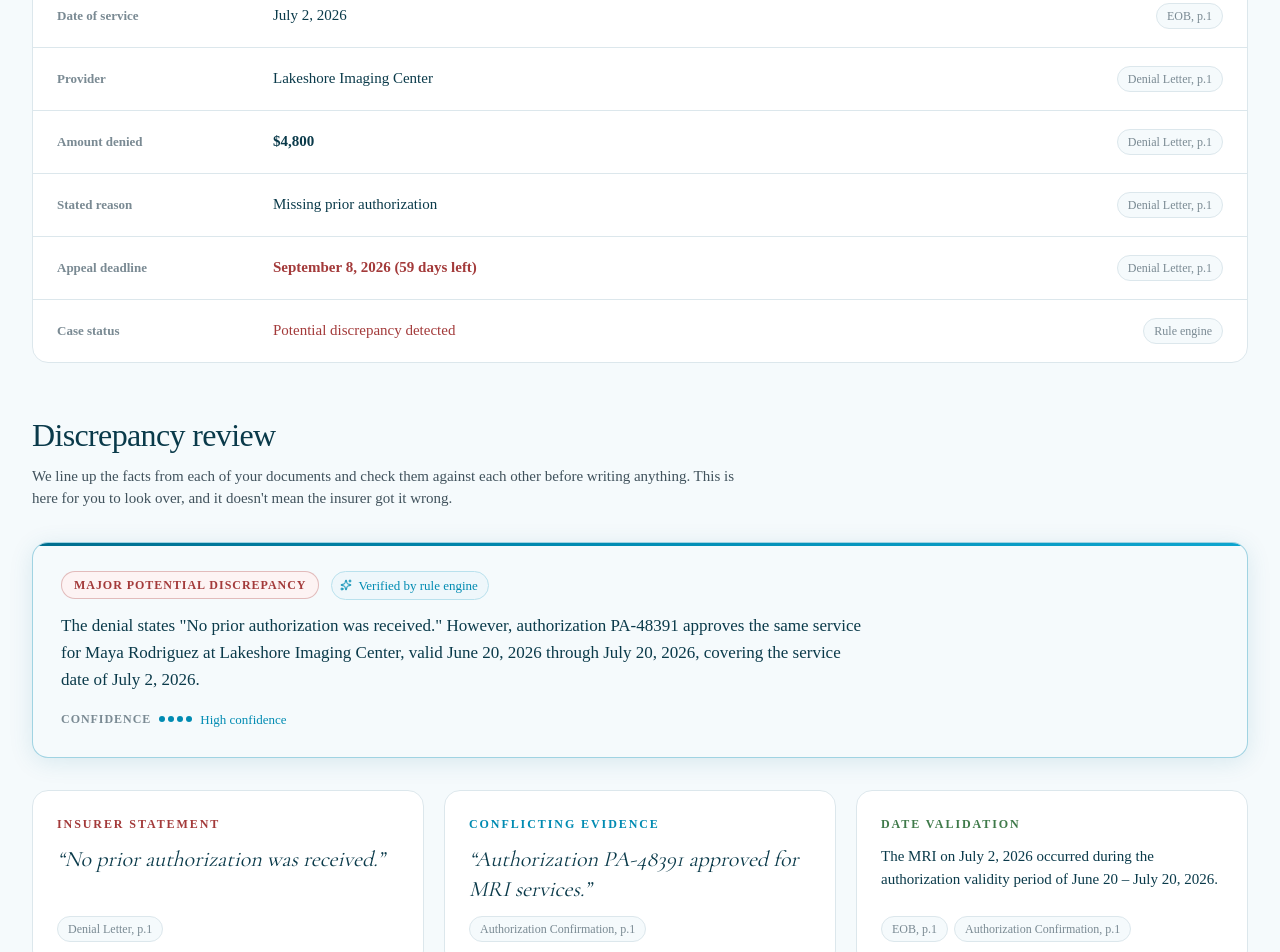
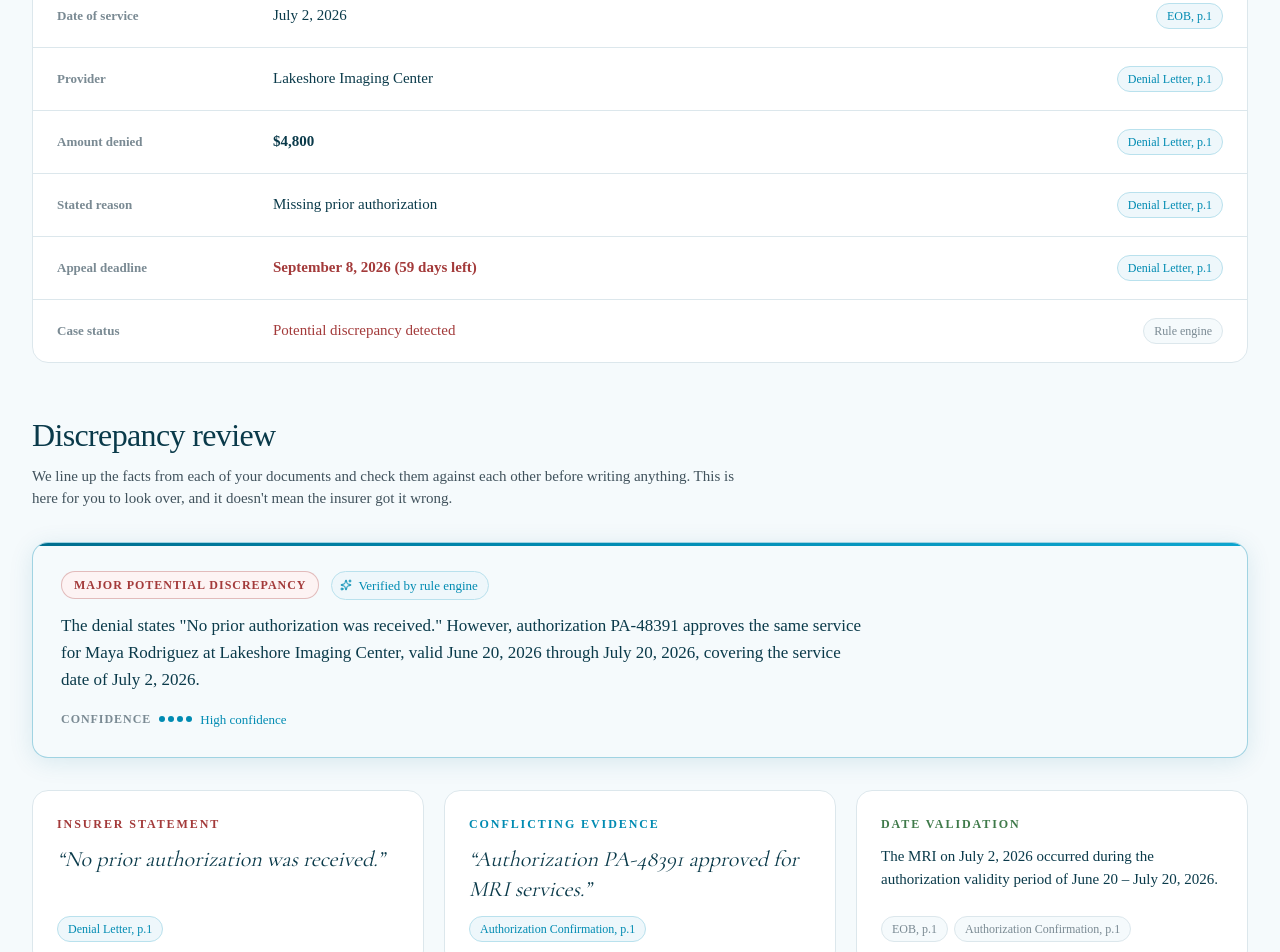
Before and after one commit to samjm2/claim-right, a Next.js app: page /case/1 in a window 1280 px wide. Shown: the part 300-1252 px from the top of the page. Built offline with nearby package versions, Linux system fonts and the light colour scheme.

Commit message:
made citations clickable, added a source drawer that shows the exact line

```diff
--- a/app/case/[id]/page.tsx
+++ b/app/case/[id]/page.tsx
@@ -27,6 +27,14 @@ export default function CasePage({ params: _params }: { params: { id: string } }
   const [editing, setEditing] = useState(false);
 
   const confidenceLabel = disc.confidence >= 0.8 ? "High confidence" : disc.confidence >= 0.5 ? "Moderate confidence" : "Low confidence";
+
+  // source drawer: click any citation to see the exact line it came from
+  const [source, setSource] = useState<{ label: string; evidence: string } | null>(null);
+  const openByField = (label: string, documentType: string, fieldName: string) => {
+    const docId = (c.documents as CaseDocument[]).find((d) => d.documentType === documentType)?.id;
+    const fact = (c.facts as ExtractedFact[]).find((f) => f.documentId === docId && f.fieldName === fieldName);
+    setSource({ label, evidence: fact?.evidenceText ?? "Evidence not found." });
+  };
 
   const [exporting, setExporting] = useState(false);
   const downloadPdf = async () => {
@@ -78,37 +86,37 @@ export default function CasePage({ params: _params }: { params: { id: string } }
             <div style={{display:"grid",gridTemplateColumns:"200px 1fr auto",gap:"16px",alignItems:"center",padding:"18px 24px",borderBottom:"1px solid #dce7ec"}}>
               <span style={{fontSize:"13px",fontWeight:"600",color:"#7a8a93"}}>Service</span>
               <span style={{fontSize:"15px",fontWeight:"500",color:"#0a3a4a"}}>Knee MRI</span>
-              <span style={{fontSize:"12px",color:"#7a8a93",background:"#f5fafc",border:"1px solid #dce7ec",borderRadius:"9999px",padding:"3px 10px"}}>Denial Letter, p.1</span>
+              <Cite label="EOB, p.1" onClick={()=>openByField("Service","eob","service")} />
             </div>
             {/* date row */}
             <div style={{display:"grid",gridTemplateColumns:"200px 1fr auto",gap:"16px",alignItems:"center",padding:"18px 24px",borderBottom:"1px solid #dce7ec"}}>
               <span style={{fontSize:"13px",fontWeight:"600",color:"#7a8a93"}}>Date of service</span>
               <span style={{fontSize:"15px",fontWeight:"500",color:"#0a3a4a"}}>July 2, 2026</span>
-              <span style={{fontSize:"12px",color:"#7a8a93",background:"#f5fafc",border:"1px solid #dce7ec",borderRadius:"9999px",padding:"3px 10px"}}>EOB, p.1</span>
+              <Cite label="EOB, p.1" onClick={()=>openByField("Date of service","eob","serviceDate")} />
             </div>
             {/* provider row */}
             <div style={{display:"grid",gridTemplateColumns:"200px 1fr auto",gap:"16px",alignItems:"center",padding:"18px 24px",borderBottom:"1px solid #dce7ec"}}>
               <span style={{fontSize:"13px",fontWeight:"600",color:"#7a8a93"}}>Provider</span>
               <span style={{fontSize:"15px",fontWeight:"500",color:"#0a3a4a"}}>Lakeshore Imaging Center</span>
-              <span style={{fontSize:"12px",color:"#7a8a93",background:"#f5fafc",border:"1px solid #dce7ec",borderRadius:"9999px",padding:"3px 10px"}}>Denial Letter, p.1</span>
+              <Cite label="Denial Letter, p.1" onClick={()=>openByField("Provider","denial_letter","provider")} />
             </div>
             {/* amount row */}
             <div style={{display:"grid",gridTemplateColumns:"200px 1fr auto",gap:"16px",alignItems:"center",padding:"18px 24px",borderBottom:"1px solid #dce7ec"}}>
               <span style={{fontSize:"13px",fontWeight:"600",color:"#7a8a93"}}>Amount denied</span>
               <span style={{fontSize:"15px",fontWeight:"600",color:"#0a3a4a"}}>$4,800</span>
-              <span style={{fontSize:"12px",color:"#7a8a93",background:"#f5fafc",border:"1px solid #dce7ec",borderRadius:"9999px",padding:"3px 10px"}}>Denial Letter, p.1</span>
+              <Cite label="Denial Letter, p.1" onClick={()=>openByField("Amount denied","denial_letter","deniedAmount")} />
             </div>
             {/* reason row */}
             <div style={{display:"grid",gridTemplateColumns:"200px 1fr auto",gap:"16px",alignItems:"center",padding:"18px 24px",borderBottom:"1px solid #dce7ec"}}>
               <span style={{fontSize:"13px",fontWeight:"600",color:"#7a8a93"}}>Stated reason</span>
               <span style={{fontSize:"15px",fontWeight:"500",color:"#0a3a4a"}}>Missing prior authorization</span>
-              <span style={{fontSize:"12px",color:"#7a8a93",background:"#f5fafc",border:"1px solid #dce7ec",borderRadius:"9999px",padding:"3px 10px"}}>Denial Letter, p.1</span>
+              <Cite label="Denial Letter, p.1" onClick={()=>openByField("Stated reason","denial_letter","denialReason")} />
             </div>
             {/* deadline row */}
             <div style={{display:"grid",gridTemplateColumns:"200px 1fr auto",gap:"16px",alignItems:"center",padding:"18px 24px",borderBottom:"1px solid #dce7ec"}}>
               <span style={{fontSize:"13px",fontWeight:"600",color:"#7a8a93"}}>Appeal deadline</span>
               <span style={{fontSize:"15px",fontWeight:"600",color:"#a33a3a"}}>September 8, 2026 (59 days left)</span>
-              <span style={{fontSize:"12px",color:"#7a8a93",background:"#f5fafc",border:"1px solid #dce7ec",borderRadius:"9999px",padding:"3px 10px"}}>Denial Letter, p.1</span>
+              <Cite label="Denial Letter, p.1" onClick={()=>openByField("Appeal deadline","denial_letter","appealDeadline")} />
             </div>
             {/* status row */}
             <div style={{display:"grid",gridTemplateColumns:"200px 1fr auto",gap:"16px",alignItems:"center",padding:"18px 24px"}}>
@@ -145,12 +153,12 @@ export default function CasePage({ params: _params }: { params: { id: string } }
               <div className="lift" style={{background:"#ffffff",border:"1px solid #dce7ec",borderRadius:"16px",padding:"24px",display:"flex",flexDirection:"column",gap:"12px"}}>
                 <span style={{fontSize:"12px",fontWeight:"600",letterSpacing:"0.16em",textTransform:"uppercase",color:"#a33a3a"}}>Insurer statement</span>
                 <p style={{fontFamily:"var(--font-cormorant), serif",fontStyle:"italic",fontSize:"22px",lineHeight:"1.35",color:"#0a3a4a",margin:0,flex:1}}>&ldquo;No prior authorization was received.&rdquo;</p>
-                <span style={{fontSize:"12px",color:"#7a8a93",background:"#f5fafc",border:"1px solid #dce7ec",borderRadius:"9999px",padding:"3px 10px",alignSelf:"flex-start"}}>Denial Letter, p.1</span>
+                <span style={{alignSelf:"flex-start"}}><Cite label="Denial Letter, p.1" onClick={()=>openByField("Insurer statement","denial_letter","denialReason")} /></span>
               </div>
               <div className="lift" style={{background:"#ffffff",border:"1px solid #dce7ec",borderRadius:"16px",padding:"24px",display:"flex",flexDirection:"column",gap:"12px"}}>
                 <span style={{fontSize:"12px",fontWeight:"600",letterSpacing:"0.16em",textTransform:"uppercase",color:"#008bb2"}}>Conflicting evidence</span>
                 <p style={{fontFamily:"var(--font-cormorant), serif",fontStyle:"italic",fontSize:"22px",lineHeight:"1.35",color:"#0a3a4a",margin:0,flex:1}}>&ldquo;Authorization PA-48391 approved for MRI services.&rdquo;</p>
-                <span style={{fontSize:"12px",color:"#7a8a93",background:"#f5fafc",border:"1px solid #dce7ec",borderRadius:"9999px",padding:"3px 10px",alignSelf:"flex-start"}}>Authorization Confirmation, p.1</span>
+                <span style={{alignSelf:"flex-start"}}><Cite label="Authorization Confirmation, p.1" onClick={()=>openByField("Conflicting evidence","authorization_confirmation","authorizationStatus")} /></span>
               </div>
               <div className="lift" style={{background:"#ffffff",border:"1px solid #dce7ec",borderRadius:"16px",padding:"24px",display:"flex",flexDirection:"column",gap:"12px"}}>
                 <span style={{fontSize:"12px",fontWeight:"600",letterSpacing:"0.16em",textTransform:"uppercase",color:"#3f7a4a"}}>Date validation</span>
@@ -306,6 +314,36 @@ export default function CasePage({ params: _params }: { params: { id: string } }
           </div>
         </div>
       </main>
+
+      {/* source drawer — slides in when a citation is clicked, shows the exact extracted line */}
+      {source && (
+        <>
+          <div onClick={()=>setSource(null)} style={{position:"fixed",inset:0,background:"rgba(10,58,74,0.28)",zIndex:60}} />
+          <div style={{position:"fixed",top:0,right:0,height:"100vh",width:"420px",maxWidth:"90vw",background:"#ffffff",borderLeft:"1px solid #dce7ec",boxShadow:"-8px 0 40px rgba(0,110,142,0.14)",zIndex:61,padding:"28px",display:"flex",flexDirection:"column",gap:"20px",animation:"slideInRight 0.25s cubic-bezier(0.22,1,0.36,1)"}}>
+            <div style={{display:"flex",alignItems:"center",justifyContent:"space-between"}}>
+              <span style={{fontSize:"12px",fontWeight:"600",letterSpacing:"0.08em",textTransform:"uppercase",color:"#7a8a93"}}>Source</span>
+              <button onClick={()=>setSource(null)} style={{background:"none",border:"none",fontSize:"20px",lineHeight:1,color:"#7a8a93",cursor:"pointer"}}>×</button>
+            </div>
+            <div style={{fontSize:"15px",fontWeight:"600",color:"#0a3a4a"}}>{source.label}</div>
+            <div style={{fontSize:"13px",color:"#7a8a93"}}>Here is the exact line we read this from:</div>
+            <div style={{background:"#fffceb",border:"1px solid #f0e3b0",borderRadius:"10px",padding:"16px",fontSize:"14px",lineHeight:"1.6",color:"#0a3a4a"}}>{source.evidence}</div>
+            <div style={{marginTop:"auto",fontSize:"12px",color:"#7a8a93",lineHeight:1.5}}>Always confirm important details against your original document before acting on them.</div>
+          </div>
+        </>
+      )}
     </div>
   );
 }
+
+// clickable citation pill — same look as before, but opens the source drawer
+function Cite({ label, onClick }: { label: string; onClick: () => void }) {
+  return (
+    <button
+      onClick={onClick}
+      className="press"
+      style={{fontSize:"12px",color:"#008bb2",background:"#eef7fb",border:"1px solid #b9e1ed",borderRadius:"9999px",padding:"3px 10px",cursor:"pointer",whiteSpace:"nowrap"}}
+    >
+      {label}
+    </button>
+  );
+}
--- a/app/globals.css
+++ b/app/globals.css
@@ -140,6 +140,12 @@
   to   { opacity: 1; }
 }
 
+/* source drawer slides in from the right edge */
+@keyframes slideInRight {
+  from { transform: translateX(100%); }
+  to   { transform: translateX(0); }
+}
+
 .rise {
   opacity: 0;
   animation: rise 0.6s cubic-bezier(0.22, 1, 0.36, 1) forwards;
```
